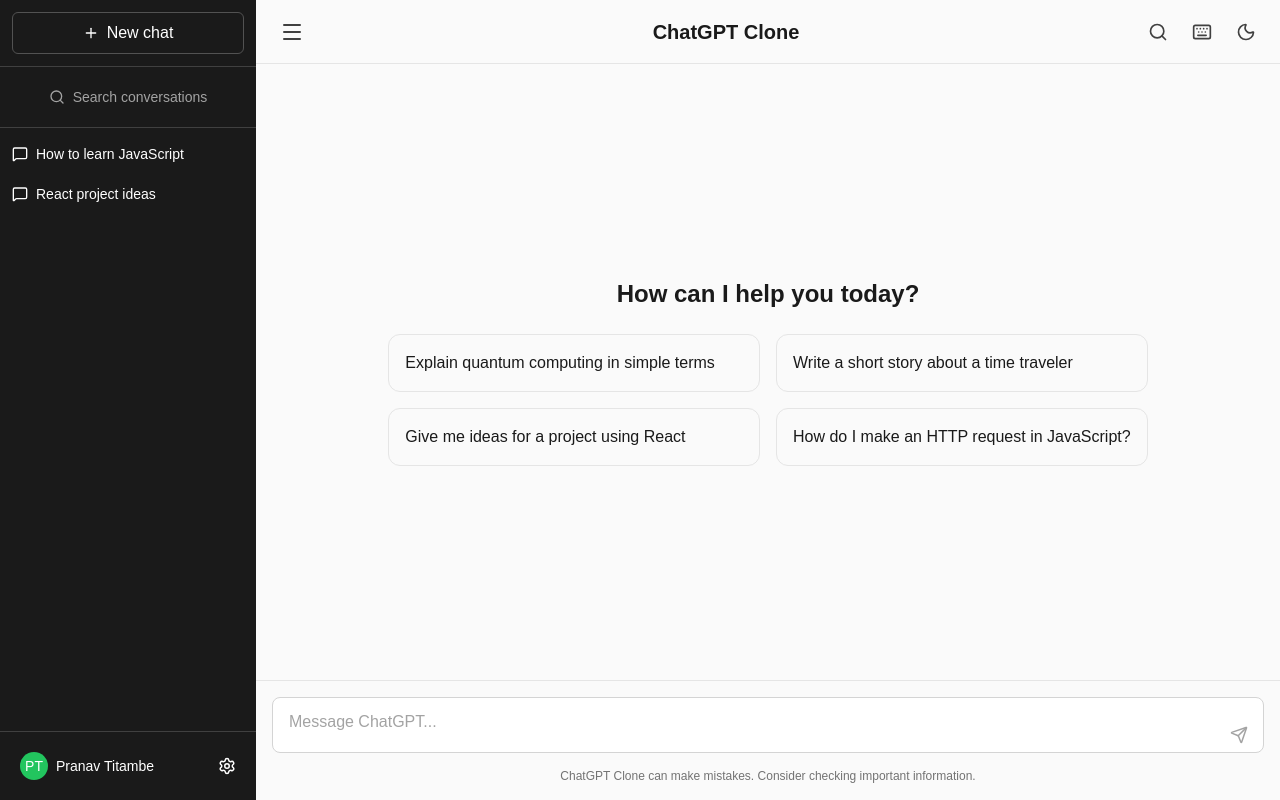
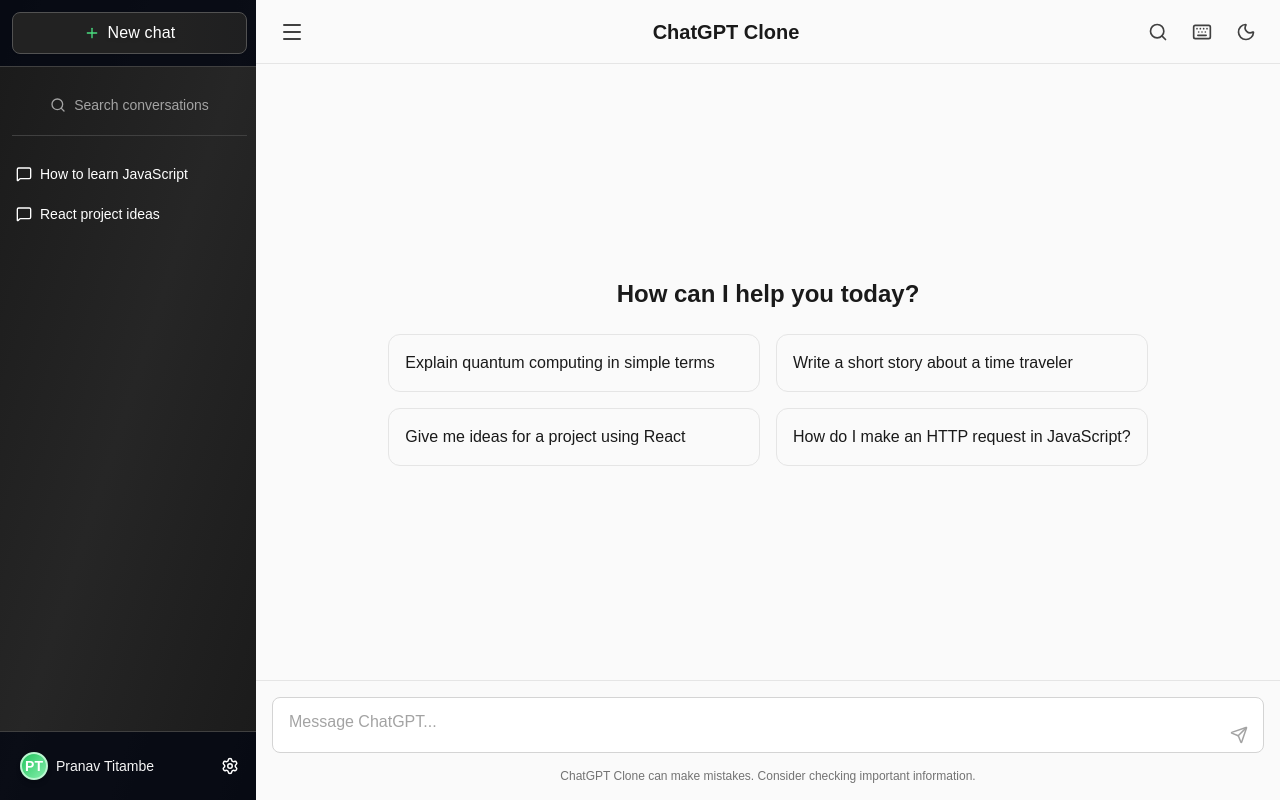
Before and after one commit to Pranavlovescode/GPT-clone, a Next.js app: page / in a window 1280 px wide. Built offline with nearby package versions, Linux system fonts and the light colour scheme.

Commit message:
Refactor Sidebar component with new styles
Updated the Sidebar component with improved styling and structure, including a gradient background and enhanced button styles.

```diff
--- a/src/components/sidebar/Sidebar.js
+++ b/src/components/sidebar/Sidebar.js
@@ -35,37 +35,142 @@
   };
 
   return (
-    <aside className="flex flex-col h-full w-64 bg-gray-900 text-white">
-      <div className="p-3 border-b border-gray-700">
+    <aside
+      className="flex flex-col h-full w-64 bg-gradient-to-br from-gray-900 via-gray-800 to-gray-900 text-white shadow-xl border-r border-gray-800"
+      style={{
+        minWidth: 260,
+        boxShadow: "0 0 32px 0 rgba(0,0,0,0.24)",
+        backdropFilter: "blur(2px)",
+      }}
+    >
+      <div className="p-3 border-b border-gray-700 bg-gray-950/80 flex items-center justify-between">
         <button
           onClick={addConversation}
-          className="flex items-center justify-center gap-2 w-full rounded-md py-2 px-3 border border-gray-600 hover:bg-gray-700 transition-colors"
+          className="flex items-center justify-center gap-2 w-full rounded-lg py-2 px-3 border border-gray-600 hover:bg-gray-700 transition-colors shadow-sm focus:outline-none focus:ring-2 focus:ring-green-400"
+          style={{
+            fontWeight: 500,
+            letterSpacing: "0.01em",
+            fontSize: "1rem",
+            background: "linear-gradient(90deg, #222 70%, #222c 120%)",
+          }}
         >
-          <Plus size={16} />
-          <span>New chat</span>
+          <Plus size={16} className="text-green-400" />
+          <span className="drop-shadow">New chat</span>
         </button>
       </div>
 
-      <ConversationSearch
-        onSearchChange={handleSearchChange}
-        searchResults={filteredConversations}
-      />
+      <div className="px-3 py-2">
+        <ConversationSearch
+          onSearchChange={handleSearchChange}
+          searchResults={filteredConversations}
+        />
+      </div>
 
-      <div className="flex-grow overflow-y-auto">
+      <div className="flex-grow overflow-y-auto px-1 py-1 custom-scrollbar">
         <ConversationList filteredConversations={filteredConversations} />
       </div>
 
-      <div className="p-3 border-t border-gray-700">
+      <div className="p-3 border-t border-gray-700 bg-gray-950/80">
         <div className="flex items-center justify-between">
-          <div className="flex items-center gap-2 p-2 rounded hover:bg-gray-800 cursor-pointer flex-1">
-            <div className="h-7 w-7 rounded-full bg-green-500 flex items-center justify-center text-sm font-medium">
+          <div className="flex items-center gap-2 p-2 rounded-lg hover:bg-gray-800 cursor-pointer flex-1 transition-all duration-150">
+            <div className="h-7 w-7 rounded-full bg-gradient-to-br from-green-500 to-green-300 shadow-md flex items-center justify-center text-sm font-bold border-2 border-green-200">
               PT
             </div>
-            <span className="text-sm truncate">Pranav Titambe</span>
+            <span className="text-sm truncate font-medium text-gray-100">
+              Pranav Titambe
+            </span>
           </div>
-          <SettingsMenu />
+          <div className="ml-2">
+            <SettingsMenu />
+          </div>
         </div>
       </div>
+      <style jsx>{`
+        .custom-scrollbar::-webkit-scrollbar {
+          width: 7px;
+        }
+        .custom-scrollbar::-webkit-scrollbar-thumb {
+          background: #23272f;
+          border-radius: 4px;
+        }
+        .custom-scrollbar::-webkit-scrollbar-track {
+          background: transparent;
+        }
+      `}</style>
     </aside>
   );
 }
+
+
+
+// "use client";
+// import { useState, useMemo } from "react";
+// import { Plus } from "lucide-react";
+// import ConversationList from "./ConversationList";
+// import ConversationSearch from "./ConversationSearch";
+// import SettingsMenu from "./SettingsMenu";
+// import { useChat } from "@/context/ChatContext";
+
+// export default function Sidebar() {
+//   const { addConversation, conversations } = useChat();
+//   const [searchTerm, setSearchTerm] = useState("");
+
+//   // Filter conversations based on search term
+//   const filteredConversations = useMemo(() => {
+//     if (!searchTerm.trim()) {
+//       return null; // Show all conversations
+//     }
+
+//     const lowercaseSearch = searchTerm.toLowerCase();
+//     return conversations.filter((conversation) => {
+//       // Search in conversation title
+//       if (conversation.title.toLowerCase().includes(lowercaseSearch)) {
+//         return true;
+//       }
+
+//       // Search in message content
+//       return conversation.messages.some((message) =>
+//         message.content.toLowerCase().includes(lowercaseSearch)
+//       );
+//     });
+//   }, [conversations, searchTerm]);
+
+//   const handleSearchChange = (newSearchTerm) => {
+//     setSearchTerm(newSearchTerm);
+//   };
+
+//   return (
+//     <aside className="flex flex-col h-full w-64 bg-gray-900 text-white">
+//       <div className="p-3 border-b border-gray-700">
+//         <button
+//           onClick={addConversation}
+//           className="flex items-center justify-center gap-2 w-full rounded-md py-2 px-3 border border-gray-600 hover:bg-gray-700 transition-colors"
+//         >
+//           <Plus size={16} />
+//           <span>New chat</span>
+//         </button>
+//       </div>
+
+//       <ConversationSearch
+//         onSearchChange={handleSearchChange}
+//         searchResults={filteredConversations}
+//       />
+
+//       <div className="flex-grow overflow-y-auto">
+//         <ConversationList filteredConversations={filteredConversations} />
+//       </div>
+
+//       <div className="p-3 border-t border-gray-700">
+//         <div className="flex items-center justify-between">
+//           <div className="flex items-center gap-2 p-2 rounded hover:bg-gray-800 cursor-pointer flex-1">
+//             <div className="h-7 w-7 rounded-full bg-green-500 flex items-center justify-center text-sm font-medium">
+//               PT
+//             </div>
+//             <span className="text-sm truncate">Pranav Titambe</span>
+//           </div>
+//           <SettingsMenu />
+//         </div>
+//       </div>
+//     </aside>
+//   );
+// }
```
